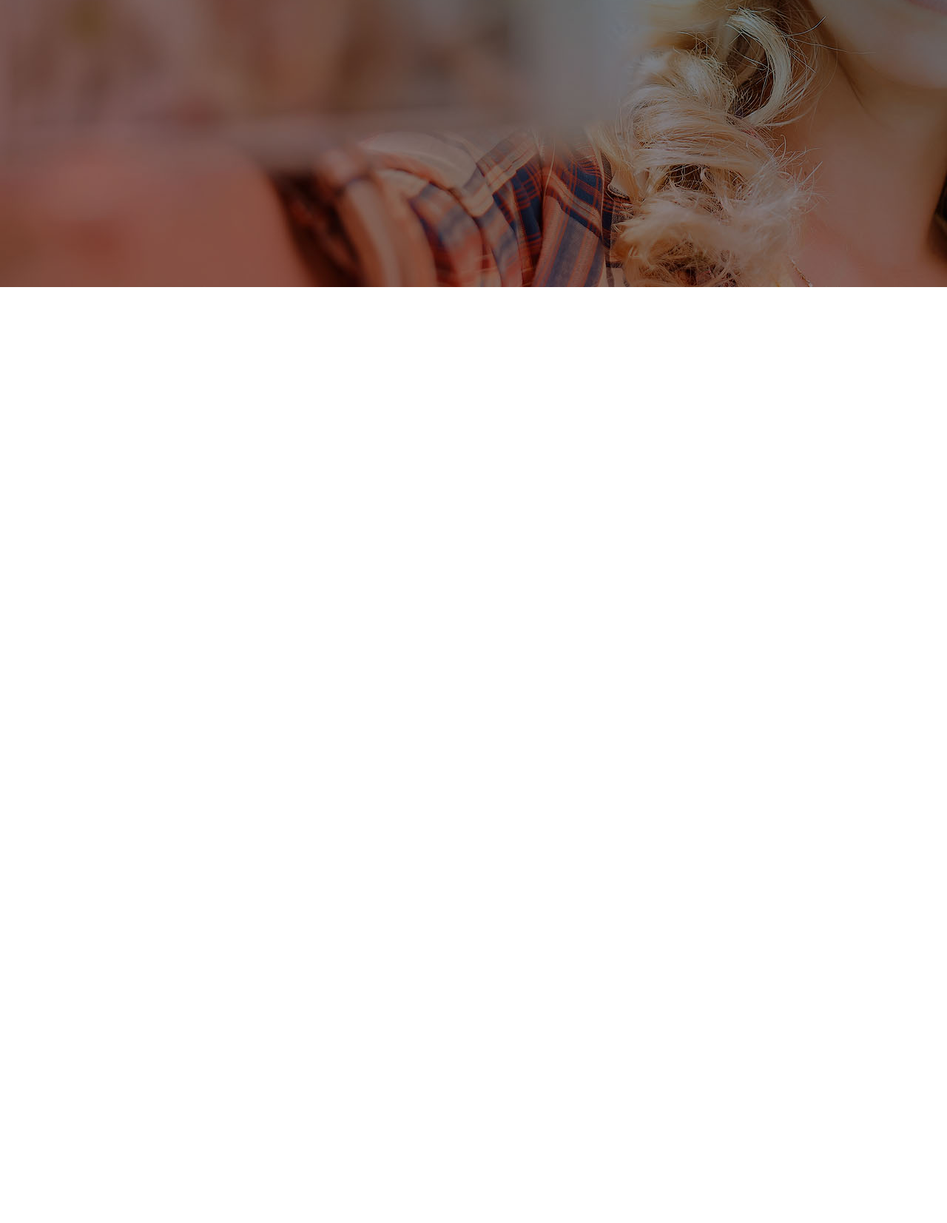
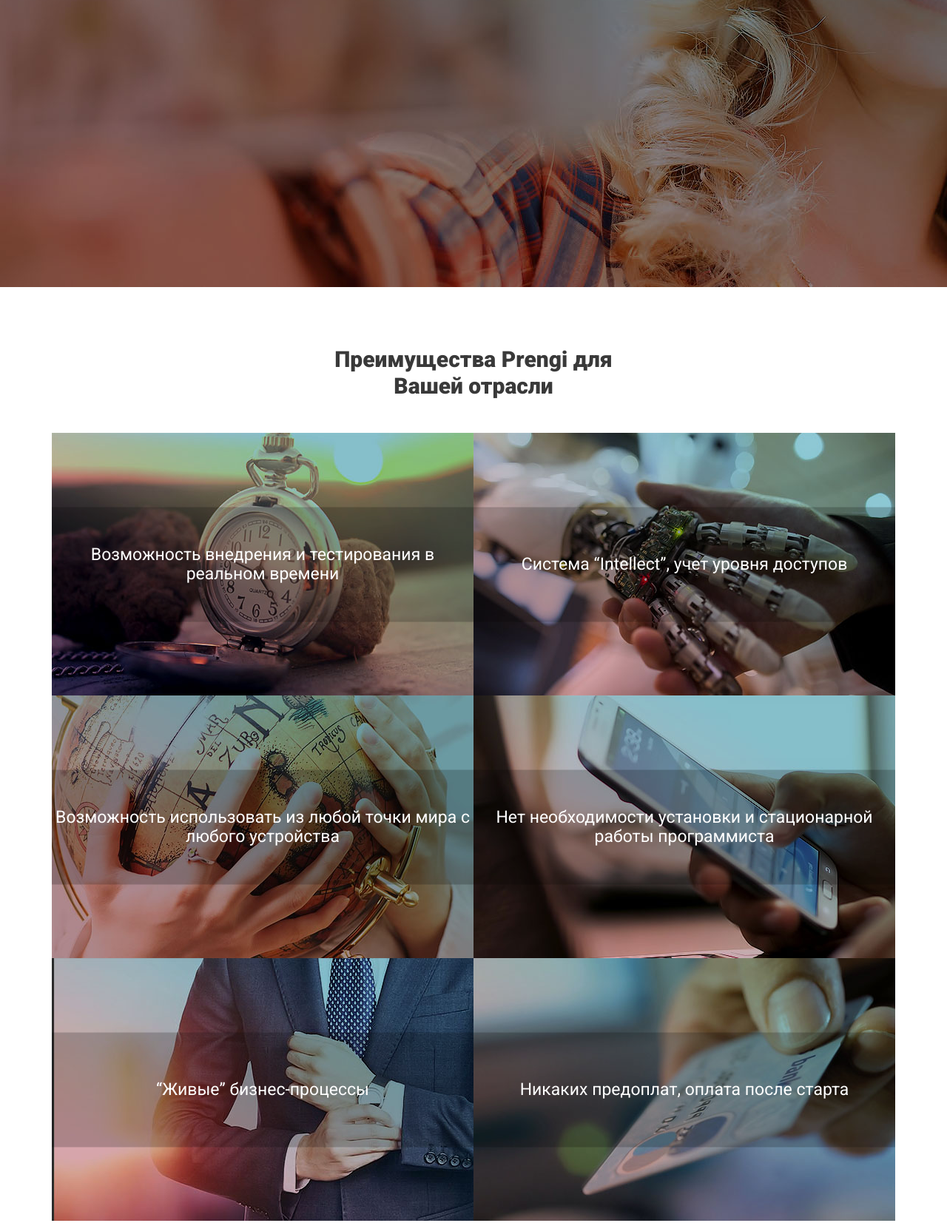
Before and after one commit to tremer3/prengi-site, a website: page src/index.html in a window 1280 px wide. Shown: the part 2196-3849 px from the top of the page at 74% size. Before the commit the page ends 2584 px from the top, so only its background shows below. Drawn offline with nearby package versions, Linux system fonts and the light colour scheme; files that its build step writes are made by us from their sources; files whose address does not match are found by name.

Commit message:
add industry section

```diff
--- a/src/index.html
+++ b/src/index.html
@@ -134,8 +134,55 @@
              </ul>
 
              <div class="solutions__carousel">
+                <!-- <div>your content</div>
+                <div>your content</div>
+                <div>your content</div> -->
+             </div>
+        </div>
+    </section>
 
-             </div>
+    <section class="industry">
+        <div class="container">
+            <div class="title title_black">Преимущества Prengi для Вашей отрасли</div>
+
+            <div class="industry__wrapper">
+                <div class="industry__item">
+                    <img src="img/industry1.jpg" alt="industry_photo">
+                    <div class="industry__text">
+                        Возможность внедрения и тестирования в реальном времени
+                    </div>
+                </div>
+                <div class="industry__item">
+                    <img src="img/industry2.jpg" alt="industry_photo">
+                    <div class="industry__text">
+                        Система “Intellect”, учет уровня доступов
+                    </div>
+                </div>
+                <div class="industry__item">
+                    <img src="img/industry3.jpg" alt="industry_photo">
+                    <div class="industry__text">
+                        Возможность использовать из любой точки мира с любого устройства
+                    </div>
+                </div>
+                <div class="industry__item">
+                    <img src="img/industry4.jpg" alt="industry_photo">
+                    <div class="industry__text">
+                        Нет необходимости установки и стационарной работы программиста
+                    </div>
+                </div>
+                <div class="industry__item">
+                    <img src="img/industry5.jpg" alt="industry_photo">
+                    <div class="industry__text">
+                        “Живые” бизнес-процессы
+                    </div>
+                </div>
+                <div class="industry__item">
+                    <img src="img/industry6.jpg" alt="industry_photo">
+                    <div class="industry__text">
+                        Никаких предоплат, оплата после старта
+                    </div>
+                </div>
+            </div>
         </div>
     </section>
 
--- a/src/sass/blocks/_title.scss
+++ b/src/sass/blocks/_title.scss
@@ -7,6 +7,10 @@
     line-height: 1.2;
     color: #fff;
     text-align: center;
+    &_black {
+        max-width: 400px;
+        color: #393939;
+    }
     &_promo {
         padding-top: 130px;
         max-width: 610px;
--- /dev/null
+++ b/src/sass/blocks/industry/_industry.scss
@@ -0,0 +1,39 @@
+.industry {
+    min-height: 1300px;
+    &__wrapper {
+        margin-top: 45px;
+        display: grid;
+        grid-template: repeat(3, 355px) / repeat(2, 570px);
+        grid-auto-rows: 355px;
+    }
+    &__item {
+        position: relative;
+        img {
+            width: 100%;
+            height: 100%;
+            object-fit: cover;
+        }
+    }
+    &__text {
+        display: flex;
+        align-items: center;
+        justify-content: center;
+        position: absolute;
+        min-width: 570px;
+        min-height: 155px;
+        top: 50%;
+        left: 0;
+        transform: translate3d(0, -50%, 0);
+        z-index: 1;
+        background-color: rgba(0, 0, 0, .2);
+        transition: all .5s linear;
+        font-size: 23px;
+        color: #fff;
+        line-height: 1.13;
+        font-weight: 400;
+        text-align: center;
+        &:hover {
+            background-color: rgba(0, 0, 0, .6);
+        }
+    }
+}
--- a/src/sass/style.scss
+++ b/src/sass/style.scss
@@ -21,8 +21,10 @@
 @import 'blocks/promo/promo';
 @import 'blocks/benefits/benefits';
 @import 'blocks/solutions/solutions';
+@import 'blocks/industry/industry';
 
 
 @import 'blocks/promo/promo-media';
 @import 'blocks/benefits/benefits-media';
 @import 'blocks/solutions/media-solutins';
+@import 'blocks/industry/industry-media';
```
Also changed, not shown: dist/css/style.min.css, dist/img/industry1.jpg (added), dist/img/industry2.jpg (added), dist/img/industry3.jpg (added), dist/img/industry4.jpg (added), dist/img/industry5.jpg (added), dist/img/industry6.jpg (added), dist/index.html, dist/js/script.js (added), dist/js/slick.min.js (added), dist/js/wow.min.js (added), src/img/industry1.jpg (added), src/img/industry2.jpg (added), src/img/industry3.jpg (added), 4 more files.
